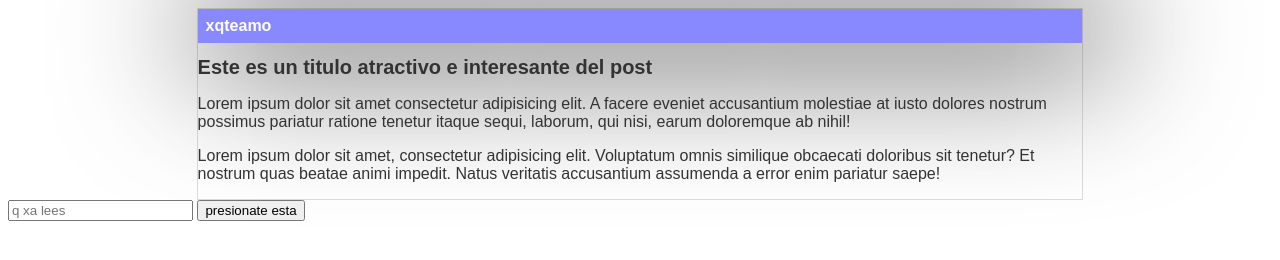
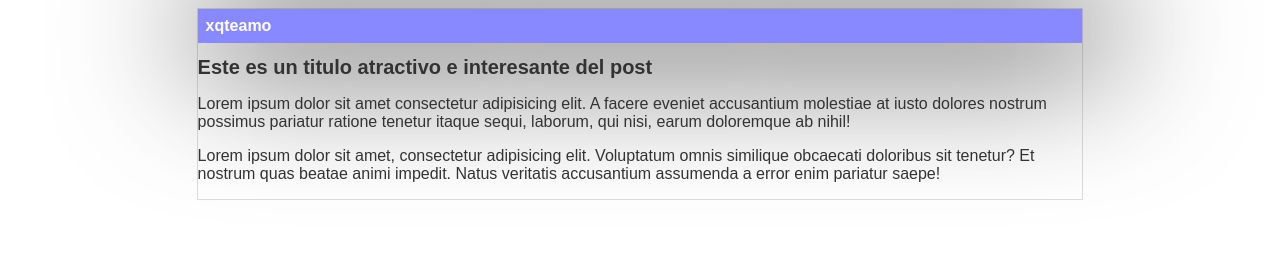
Before and after one commit to jbaxax/blog, a plain HTML site: page index.html in a window 1280 px wide. Drawn offline with Linux system fonts and the light colour scheme.

Commit message:
borradno

```diff
--- a/index.html
+++ b/index.html
@@ -23,9 +23,5 @@
         </p>
 
     </div>
-    <form action="">
-        <input type="text" name="" id="" placeholder="q xa lees">
-        <button>presionate esta</button>
-    </form>
 </body>
 </html>
```
